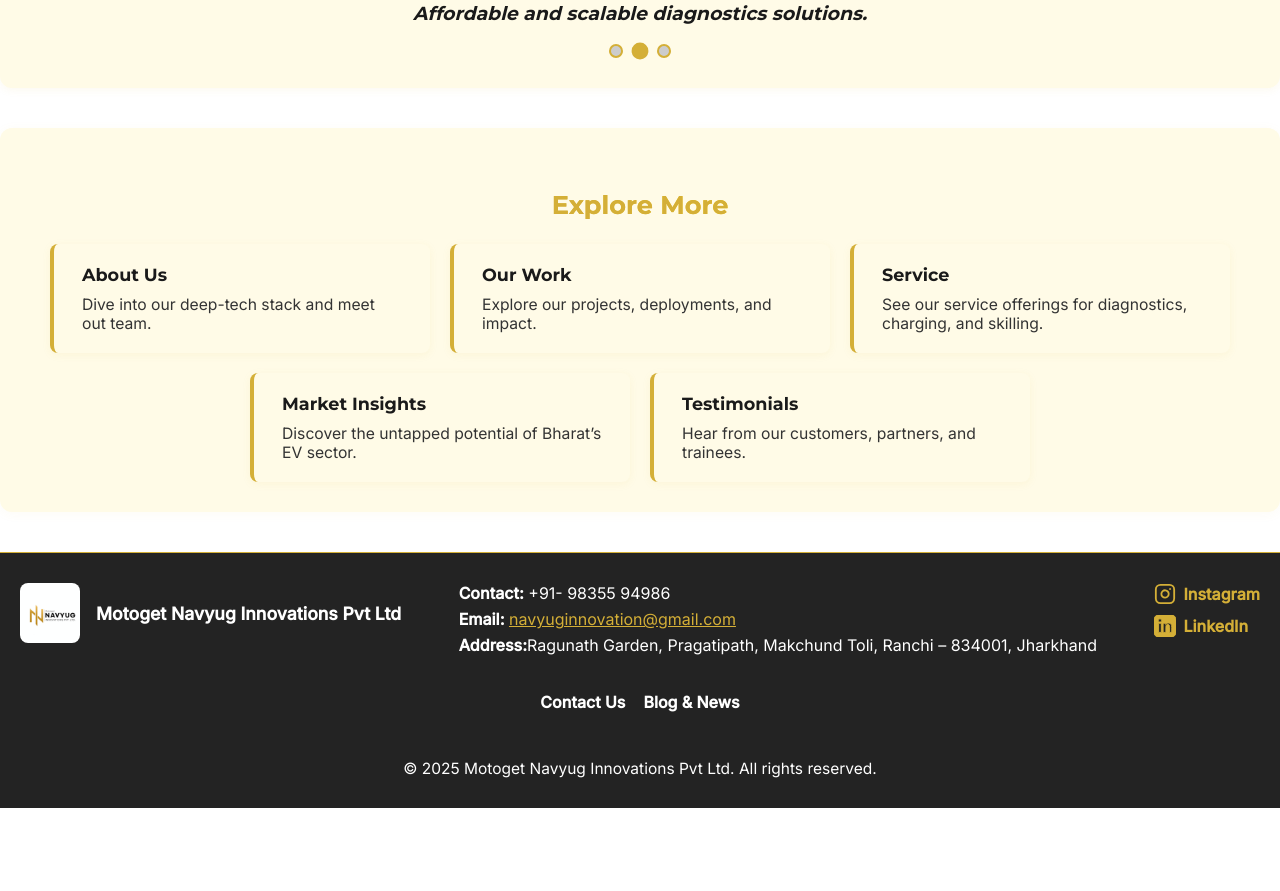
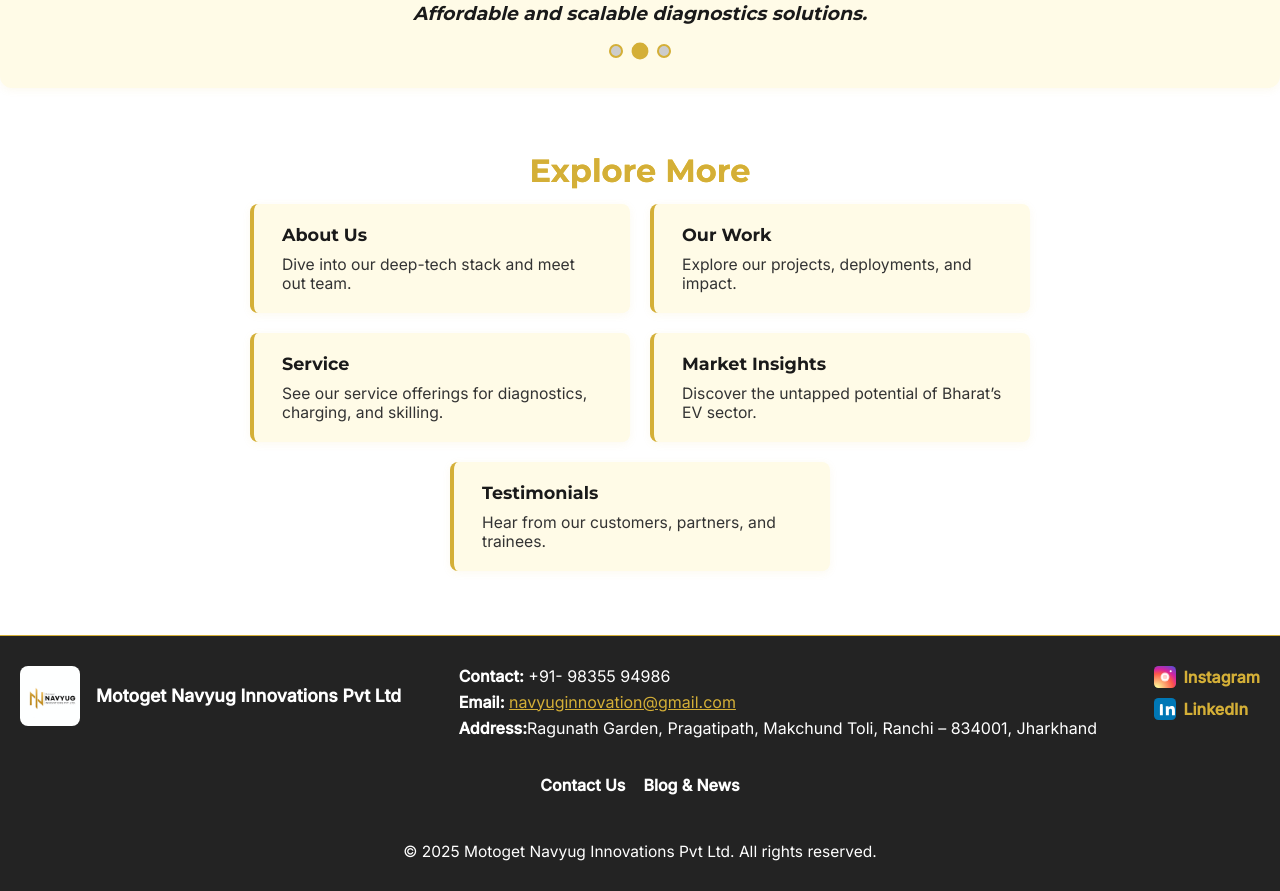
Before and after one commit to Vansh11223344/nav, a React (Vite) app: page / in a window 1280 px wide. Shown: the part 1980-2871 px from the top of the page. Before the commit the page ends 2788 px from the top, so only its background shows below. Built offline with nearby package versions, Linux system fonts and the light colour scheme.

Commit message:
Just basic changes in color

```diff
--- a/src/components/ContactUs.css
+++ b/src/components/ContactUs.css
@@ -51,41 +51,35 @@
   transform: translateY(0);
 }
 
+/* Contact Info Section */
 .contact-info-section {
-  display: flex;
-  flex-wrap: wrap;
-  gap: 40px;
-  margin-bottom: 40px;
-  justify-content: space-between;
+  width: 100%;
+  margin-bottom: 0;
   opacity: 0;
   transform: translateY(30px);
   transition: opacity 0.8s, transform 0.8s;
 }
 
-.animate-on-scroll.visible .contact-info-section {
-  opacity: 1;
-  transform: translateY(0);
-}
-
 .contact-info {
-  flex: 1 1 320px;
   display: flex;
-  flex-direction: column;
+  flex-wrap: wrap;
   gap: 28px;
-  min-width: 260px;
+  justify-content: space-between;
 }
 
 .info-block {
+  flex: 1 1 280px;
   display: flex;
   gap: 16px;
   align-items: flex-start;
   background: var(--card-bg);
   border-radius: 8px;
-  padding: 10px 12px;
+  padding: 20px;
   box-shadow: var(--shadow);
   transition: box-shadow 0.3s, background 0.3s;
   opacity: 0;
   animation: fadeInUp 0.8s forwards;
+  min-width: 260px;
 }
 
 .info-block:hover {
@@ -116,13 +110,21 @@
   100% { transform: scale(1);}
 }
 
+/* Map Section */
+.map-section {
+  width: 100%;
+  margin: 40px 0;
+  opacity: 0;
+  transform: translateY(30px);
+  transition: opacity 0.8s, transform 0.8s;
+}
+
 .map-embed {
-  flex: 1 1 360px;
-  min-width: 260px;
+  width: 100%;
   border-radius: 12px;
   overflow: hidden;
   box-shadow: var(--shadow);
-  height: 220px;
+  height: 400px;
   opacity: 0;
   animation: slideInRight 1s forwards;
   animation-delay: 0.3s;
@@ -141,22 +143,17 @@
   background: var(--card-bg);
 }
 
+/* Contact Form Section */
 .contact-form-section {
   max-width: 540px;
   margin: 0 auto;
-  background: #fffbe7;
+  background: var(--card-bg);
   border-radius: 12px;
   box-shadow: var(--shadow);
   padding: 32px 24px;
   opacity: 0;
   transform: translateY(30px);
   transition: opacity 0.8s, transform 0.8s, background 0.4s;
-  background: var(--card-bg);
-}
-
-.animate-on-scroll.visible .contact-form-section {
-  opacity: 1;
-  transform: translateY(0);
 }
 
 .contact-form {
@@ -254,76 +251,16 @@
   to { opacity: 1; transform: translateY(0);}
 }
 
-@media (max-width: 900px) {
-  .contact-info-section {
-    flex-direction: column;
-    gap: 28px;
-  }
-  .map-embed {
-    height: 180px;
-  }
-}
-.animate-on-scroll {
-  opacity: 0;
-  transition: opacity 0.7s, transform 0.7s;
-}
-.animate-on-scroll.visible {
-  opacity: 1;
-  transform: none;
-}
-
-@media (max-width: 600px) {
-  .contact-container {
-    padding: 12px 0 32px 0;
-  }
-
-  .contact-form-section {
-    padding: 18px 4vw;
-    width: 100%;
-    min-width: 0;
-    box-sizing: border-box;
-    margin: 0 auto;
-  }
-
-  .contact-form {
-    width: 100%;
-    min-width: 0;
-    box-sizing: border-box;
-  }
-
-  .contact-form input[type="text"],
-  .contact-form input[type="email"],
-  .contact-form select,
-  .contact-form textarea {
-    width: 100%;
-    min-width: 0;
-    box-sizing: border-box;
-    font-size: 1rem;
-    padding: 12px 10px;
-  }
-
-  .btn {
-    width: 100%;
-    padding: 14px 0;
-    font-size: 1.1rem;
-  }
-}
-
-.newsletter-box {
-  flex-direction: column !important;
-  align-items: flex-start !important;
-  gap: 6px !important;
-}
-/* Social Icons Container */
+/* Social Icons */
 .contact-socials {
   display: flex;
   gap: 22px;
   margin-top: 18px;
   justify-content: flex-start;
   align-items: center;
+  width: 100%;
 }
 
-/* Social Link Styling */
 .contact-social-link {
   display: flex;
   align-items: center;
@@ -350,7 +287,6 @@
   color: #fff;
 }
 
-/* Icon inside the circle */
 .contact-social-link .contact-icon,
 .contact-social-link svg {
   width: 28px;
@@ -362,13 +298,8 @@
   transition: color 0.2s;
 }
 
-/* Instagram icon special color (if desired) */
 .contact-social-link[aria-label="Instagram"] {
   background: radial-gradient(circle at 30% 110%, #fdf497 0%, #fdf497 5%, #fd5949 45%, #d6249f 60%, #285AEB 90%);
-}
-.contact-social-link[aria-label="Instagram"]:hover,
-.contact-social-link[aria-label="Instagram"]:focus {
-  background: radial-gradient(circle at 30% 110%, #fd5949 0%, #d6249f 55%, #285AEB 100%);
 }
 
 .contact-social-link.linkedin {
@@ -378,32 +309,83 @@
 
 .contact-social-link.linkedin:hover,
 .contact-social-link.linkedin:focus {
-  background: #004182; /* LinkedIn dark blue */
+  background: #004182;
   color: #fff;
   box-shadow: 0 8px 24px rgba(10,102,194,0.18);
 }
 
-.contact-social-link.linkedin .contact-icon,
-.contact-social-link.linkedin svg {
-  color: #fff;
-  width: 28px;
-  height: 28px;
+/* Responsive Styles */
+@media (max-width: 900px) {
+  .map-embed {
+    height: 300px;
+  }
 }
 
+@media (max-width: 600px) {
+  .contact-container {
+    padding: 12px 0 32px 0;
+  }
 
-/* Responsive for smaller screens */
-@media (max-width: 600px) {
+  .map-embed {
+    height: 250px;
+  }
+
+  .contact-info {
+    flex-direction: column;
+  }
+
+  .info-block {
+    flex: 1 1 auto;
+    width: 100%;
+  }
+
+  .contact-form-section {
+    padding: 18px 4vw;
+    width: 100%;
+    min-width: 0;
+    box-sizing: border-box;
+  }
+
+  .contact-form input[type="text"],
+  .contact-form input[type="email"],
+  .contact-form select,
+  .contact-form textarea {
+    width: 100%;
+    min-width: 0;
+    box-sizing: border-box;
+    font-size: 1rem;
+    padding: 12px 10px;
+  }
+
+  .btn {
+    width: 100%;
+    padding: 14px 0;
+    font-size: 1.1rem;
+  }
+
   .contact-socials {
     gap: 14px;
   }
+
   .contact-social-link {
     width: 40px;
     height: 40px;
     font-size: 1.5rem;
   }
+
   .contact-social-link .contact-icon,
   .contact-social-link svg {
     width: 22px;
     height: 22px;
   }
 }
+
+.animate-on-scroll {
+  opacity: 0;
+  transition: opacity 0.7s, transform 0.7s;
+}
+
+.animate-on-scroll.visible {
+  opacity: 1;
+  transform: none;
+}
--- a/src/components/ContactUs.jsx
+++ b/src/components/ContactUs.jsx
@@ -56,7 +56,6 @@
     return () => observer.disconnect();
   }, []);
 
-  // Optional: initialize EmailJS (not always needed, but safe)
   useEffect(() => {
     if (USER_ID) {
       emailjs.init(USER_ID);
@@ -124,8 +123,10 @@
             </div>
           ))}
         </div>
+      </div>
 
-        <div className="map-embed slide-in-right">
+      <div className="map-section animate-on-scroll">
+        <div className="map-embed">
           <iframe
             title="Navyug EV Location"
             src="https://www.openstreetmap.org/export/embed.html?bbox=77.0266%2C28.4595%2C77.0366%2C28.4695&amp;layer=mapnik"
@@ -134,7 +135,6 @@
             loading="lazy"
           ></iframe>
         </div>
-
           <div className="contact-socials fade-in delay-3">
             <a
               href="https://www.linkedin.com/company/motoget-navyug-innovations-pvt-ltd/"
--- a/src/components/Home.css
+++ b/src/components/Home.css
@@ -581,8 +581,9 @@
 .footer-social-icon {
   margin-right: 7px;
   vertical-align: middle;
-  stroke: var(--primary-color);
-  transition: stroke 0.2s;
+  width: 22px;
+  height: 22px;
+  display: inline-block;
 }
 
 .footer-social a:hover .footer-social-icon,
--- a/src/components/Home.jsx
+++ b/src/components/Home.jsx
@@ -98,8 +98,6 @@
           "We deliver intelligent diagnostic solutions engineered specifically for electric vehicles, enabling proactive maintenance and optimized performance to enhance the reliability and experience of EV ownership. Driven by a commitment to safety and sustainability, our technology supports a safer, cleaner and eco-friendly future through smarter, greener mobility."
         </p>
       </section>
-
-
       {/* Mission */}
       <section className="vision-section">
         <h2>Our Mission</h2>
@@ -134,7 +132,7 @@
       </section>
 
       {/* Quick Links */}
-      <section className="quick-links-section">
+      <section className="navyug-edge">
         <h2>Explore More</h2>
         <div className="quick-links-list">
           {sectionLinks.map((section) => (
@@ -176,12 +174,21 @@
               rel="noopener noreferrer"
               aria-label="Instagram"
             >
-    <svg className="footer-social-icon" width="22" height="22" viewBox="0 0 24 24" fill="none" stroke="currentColor"
-      strokeWidth="2" strokeLinecap="round" strokeLinejoin="round"
-      style={{ verticalAlign: 'middle', marginRight: 7 }}>
-      <rect x="2" y="2" width="20" height="20" rx="5" />
-      <path d="M16 11.37A4 4 0 1 1 12.63 8 4 4 0 0 1 16 11.37z" />
-      <line x1="17.5" y1="6.5" x2="17.5" y2="6.5" />
+              {/* Official Instagram SVG */}
+              <svg width="22" height="22" viewBox="0 0 448 448" className="footer-social-icon" style={{ marginRight: 7 }}>
+                <defs>
+                  <radialGradient id="IG-gradient" cx="30%" cy="107%" r="150%" fx="10%" fy="100%">
+                    <stop offset="0%" stopColor="#fdf497"/>
+                    <stop offset="5%" stopColor="#fdf497"/>
+                    <stop offset="45%" stopColor="#fd5949"/>
+                    <stop offset="60%" stopColor="#d6249f"/>
+                    <stop offset="90%" stopColor="#285AEB"/>
+                  </radialGradient>
+                </defs>
+                <rect x="0" y="0" width="448" height="448" rx="90" fill="url(#IG-gradient)" />
+                <circle cx="224" cy="224" r="90" fill="#fff" opacity="0.7"/>
+                <circle cx="224" cy="224" r="60" fill="none" stroke="#fff" strokeWidth="26"/>
+                <circle cx="340" cy="108" r="21" fill="#fff"/>
               </svg>
               Instagram
             </a>
@@ -191,33 +198,19 @@
               rel="noopener noreferrer"
               aria-label="LinkedIn"
             >
-  <svg
-    className="footer-social-icon"
-    xmlns="http://www.w3.org/2000/svg"
-    width="22"
-    height="22"
-    viewBox="0 0 24 24"
-    fill="currentColor"
-    style={{ verticalAlign: 'middle', marginRight: 7 }}
-  >
-    <path d="M19 0h-14c-2.76 0-5 2.24-5 5v14c0 2.76 2.24 5 5 5h14c2.76
-    0 5-2.24 5-5v-14c0-2.76-2.24-5-5-5zm-11 19h-3v-10h3v10zm-1.5-11.27c-.97
-    0-1.75-.79-1.75-1.76s.78-1.76
-    1.75-1.76 1.75.79 1.75 1.76-.78 1.76-1.75 1.76zm13.5 11.27h-3v-5.6c0-1.34-.03-3.07-1.87-3.07-1.87
-    0-2.16 1.46-2.16 2.97v5.7h-3v-10h2.88v1.36h.04c.4-.76
-    1.38-1.56 2.85-1.56 3.05 0 3.62 2.01
-    3.62 4.62v5.58z" />
+              {/* Official LinkedIn SVG */}
+              <svg width="22" height="22" viewBox="0 0 448 448" className="footer-social-icon" style={{ marginRight: 7 }}>
+                <rect width="448" height="448" rx="90" fill="#0077B5"/>
+                <path d="M120 170h60v180h-60zM150 120a30 30 0 1 1 0 60 30 30 0 0 1 0-60zm90 50h58v25h1c8-15 27-31 56-31 60 0 71 39 71 90v96h-60v-85c0-20-1-46-30-46-30 0-34 22-34 44v87h-60z" fill="#fff"/>
               </svg>
               LinkedIn
             </a>
           </div>
-
         </div>
         <div className="footer-nav">
           <Link to="/contact">Contact Us</Link>
           <Link to="/blog">Blog & News</Link>
         </div>
-
         <div className="copyright">
           © {new Date().getFullYear()} Motoget Navyug Innovations Pvt Ltd. All rights reserved.
         </div>
--- a/src/components/OurWork.css
+++ b/src/components/OurWork.css
@@ -40,6 +40,7 @@
   margin: 0 auto 40px auto;
   padding: 0 20px;
   max-width: 1100px;
+  text-align:center;
 }
 
 .what-we-do-box {
--- a/src/components/OurWork.jsx
+++ b/src/components/OurWork.jsx
@@ -100,7 +100,7 @@
     <div className="ourwork-container">
       {/* What We Do Section - Now Boxed */}
       <section className="what-we-do-section animate-on-scroll fade-in delay-0">
-        <div className="what-we-do-box">
+        <div className=".what-we-do-section">
           <h1 className="work-title-boxed">What We Do</h1>
           <p>
             Motoget Navyug Innovations is a one-stop solution for electric vehicle servicing and diagnostics. As EV adoption is often hindered by inadequate maintenance support, we're bridging this gap by deploying a network of smart service stations powered by deep-tech solutions—ensuring reliable, accessible, and scalable EV care across India.
```
Also changed, not shown: public/images/ev4.jpeg. Lines whose indentation alone changed are shown as unchanged.
